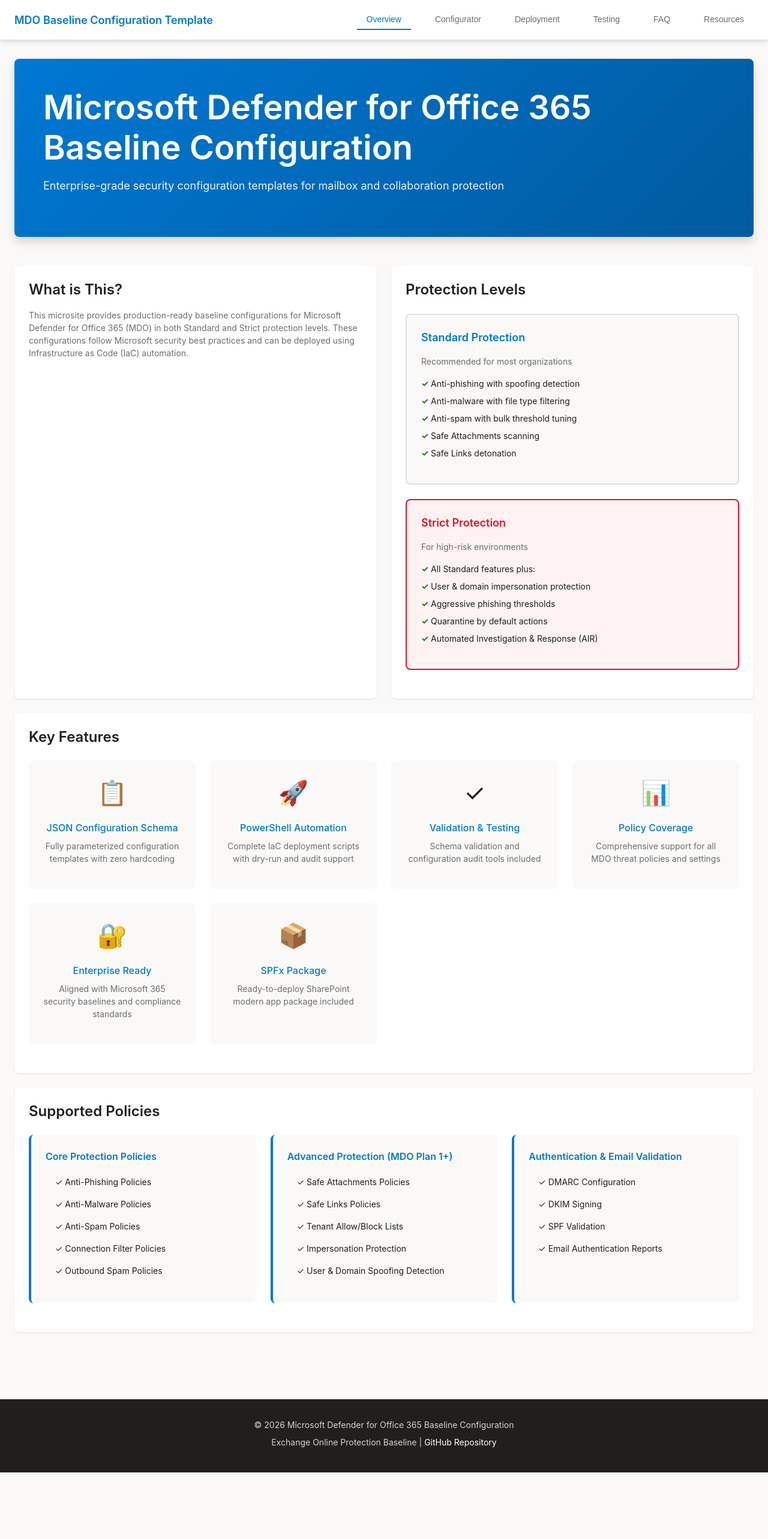
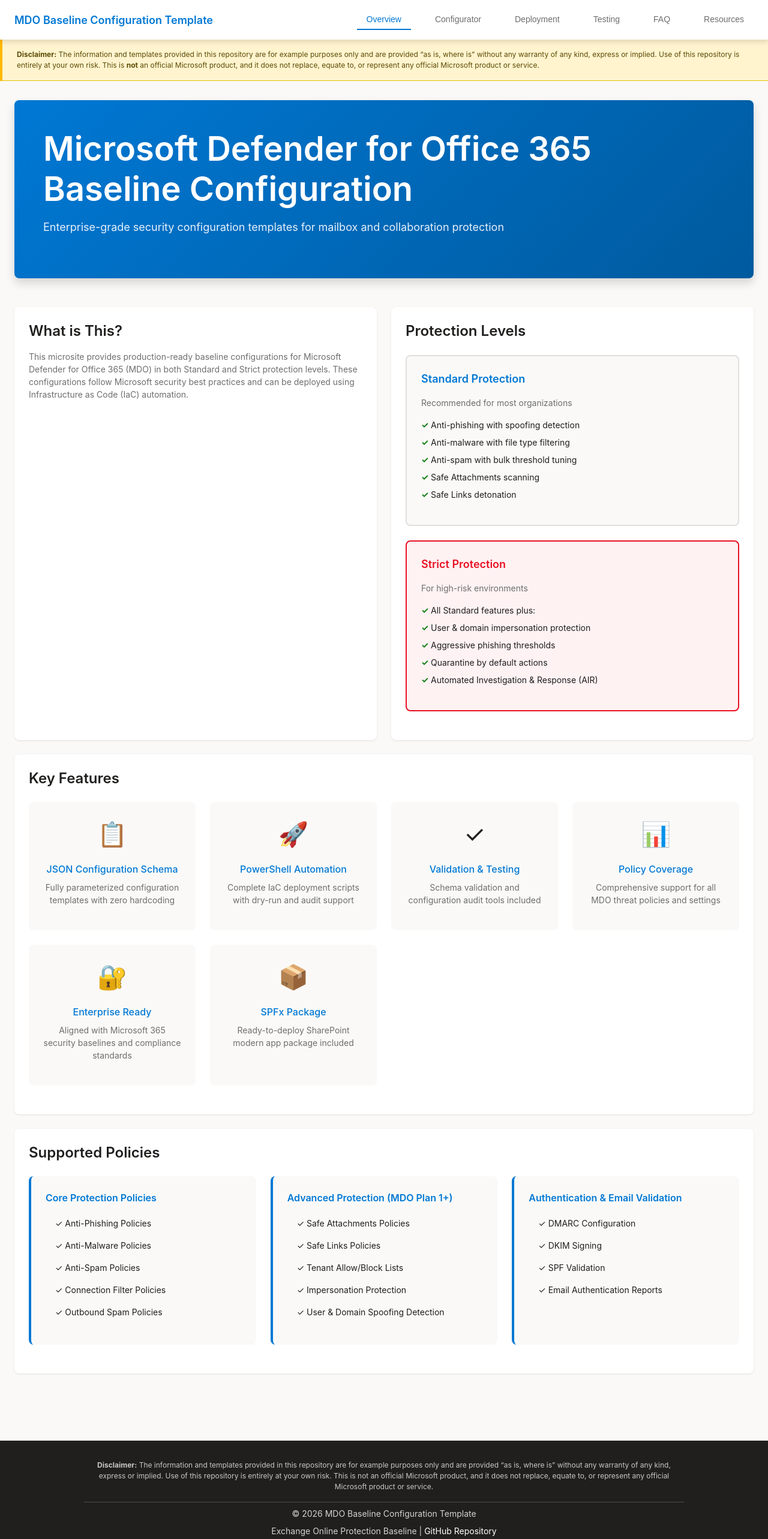
Before and after one commit to chadhage/enterprise-scale-exchange-online, a plain HTML site: page mdo-baseline-config/microsite/index.html in a window 1280 px wide. Shown: the whole page at 60% size. Before the commit the page ends 2455 px from the top, so only its background shows below. Drawn offline with Linux system fonts and the light colour scheme.

Commit message:
Add as-is/no-warranty and non-official-Microsoft-product disclaimer banner and footer across microsite

```diff
--- a/mdo-baseline-config/microsite/index.html
+++ b/mdo-baseline-config/microsite/index.html
@@ -24,6 +24,11 @@
             </div>
         </div>
     </nav>
+
+    <!-- Disclaimer Banner -->
+    <div class="disclaimer-banner" role="alert">
+        <strong>Disclaimer:</strong> The information and templates provided in this repository are for example purposes only and are provided “as is, where is” without any warranty of any kind, express or implied. Use of this repository is entirely at your own risk. This is <strong>not</strong> an official Microsoft product, and it does not replace, equate to, or represent any official Microsoft product or service.
+    </div>
 
     <!-- Main Content -->
     <main class="main-container">
@@ -813,8 +818,9 @@
     <!-- Footer -->
     <footer class="footer">
         <div class="footer-content">
-            <p>&copy; 2026 Microsoft Defender for Office 365 Baseline Configuration</p>
-            <p>Exchange Online Protection Baseline | <a href="https://github.com">GitHub Repository</a></p>
+            <p class="footer-disclaimer"><strong>Disclaimer:</strong> The information and templates provided in this repository are for example purposes only and are provided “as is, where is” without any warranty of any kind, express or implied. Use of this repository is entirely at your own risk. This is not an official Microsoft product, and it does not replace, equate to, or represent any official Microsoft product or service.</p>
+            <p>&copy; 2026 MDO Baseline Configuration Template</p>
+            <p>Exchange Online Protection Baseline | <a href="https://github.com/chadhage/enterprise-scale-exchange-online" target="_blank">GitHub Repository</a></p>
         </div>
     </footer>
 
--- a/mdo-baseline-config/microsite/styles.css
+++ b/mdo-baseline-config/microsite/styles.css
@@ -51,6 +51,32 @@
     /* Transitions */
     --transition-fast: 0.2s ease-in-out;
     --transition-normal: 0.3s ease-in-out;
+}
+
+/* ============================================================================
+   Disclaimer Banner
+   ============================================================================ */
+
+.disclaimer-banner {
+    background-color: #fff4ce;
+    color: #5c4a03;
+    border-bottom: 1px solid #e6c200;
+    border-left: 4px solid var(--warning-color);
+    padding: var(--spacing-md) var(--spacing-lg);
+    font-size: var(--font-size-sm);
+    line-height: 1.5;
+    max-width: 1400px;
+    margin: 0 auto;
+}
+
+.footer-disclaimer {
+    font-size: var(--font-size-sm);
+    line-height: 1.5;
+    color: rgba(255, 255, 255, 0.75) !important;
+    max-width: 1000px;
+    margin: 0 auto var(--spacing-md) auto;
+    padding-bottom: var(--spacing-md);
+    border-bottom: 1px solid rgba(255, 255, 255, 0.2);
 }
 
 /* ============================================================================
--- a/microsite/styles.css
+++ b/microsite/styles.css
@@ -51,6 +51,32 @@
     /* Transitions */
     --transition-fast: 0.2s ease-in-out;
     --transition-normal: 0.3s ease-in-out;
+}
+
+/* ============================================================================
+   Disclaimer Banner
+   ============================================================================ */
+
+.disclaimer-banner {
+    background-color: #fff4ce;
+    color: #5c4a03;
+    border-bottom: 1px solid #e6c200;
+    border-left: 4px solid var(--warning-color);
+    padding: var(--spacing-md) var(--spacing-lg);
+    font-size: var(--font-size-sm);
+    line-height: 1.5;
+    max-width: 1400px;
+    margin: 0 auto;
+}
+
+.footer-disclaimer {
+    font-size: var(--font-size-sm);
+    line-height: 1.5;
+    color: rgba(255, 255, 255, 0.75) !important;
+    max-width: 1000px;
+    margin: 0 auto var(--spacing-md) auto;
+    padding-bottom: var(--spacing-md);
+    border-bottom: 1px solid rgba(255, 255, 255, 0.2);
 }
 
 /* ============================================================================
```
Also changed, not shown: microsite/index.html (+8 -2 lines).
